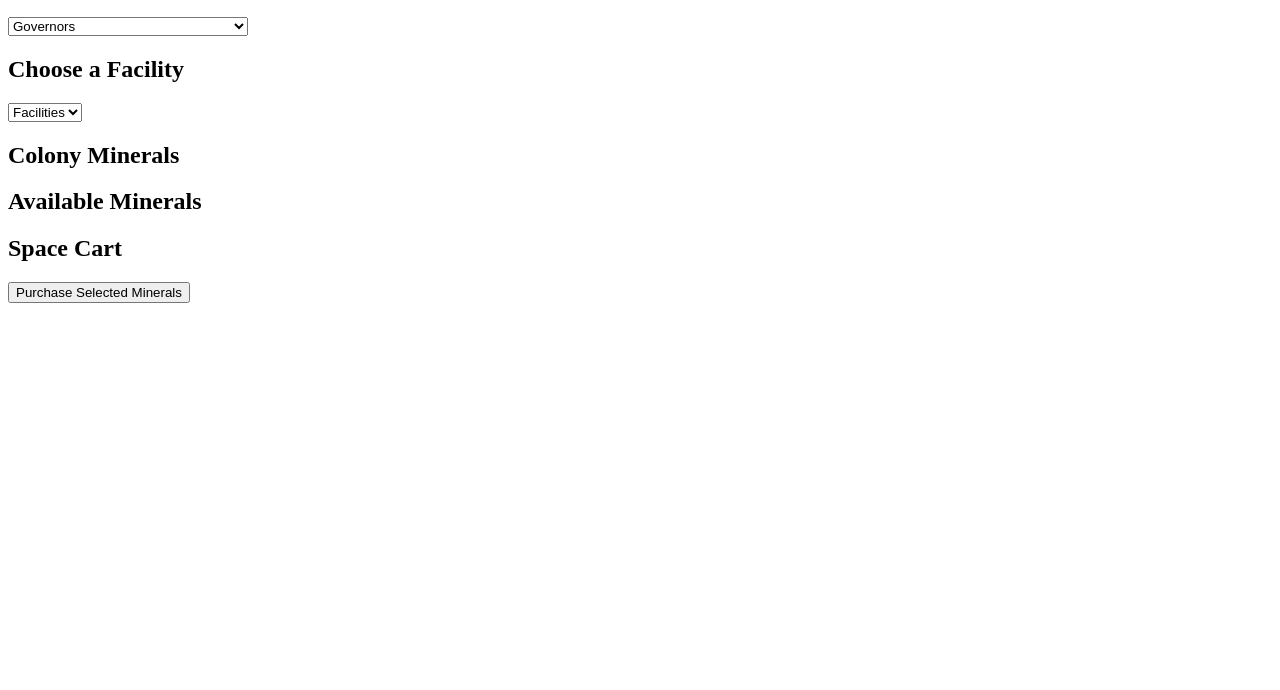
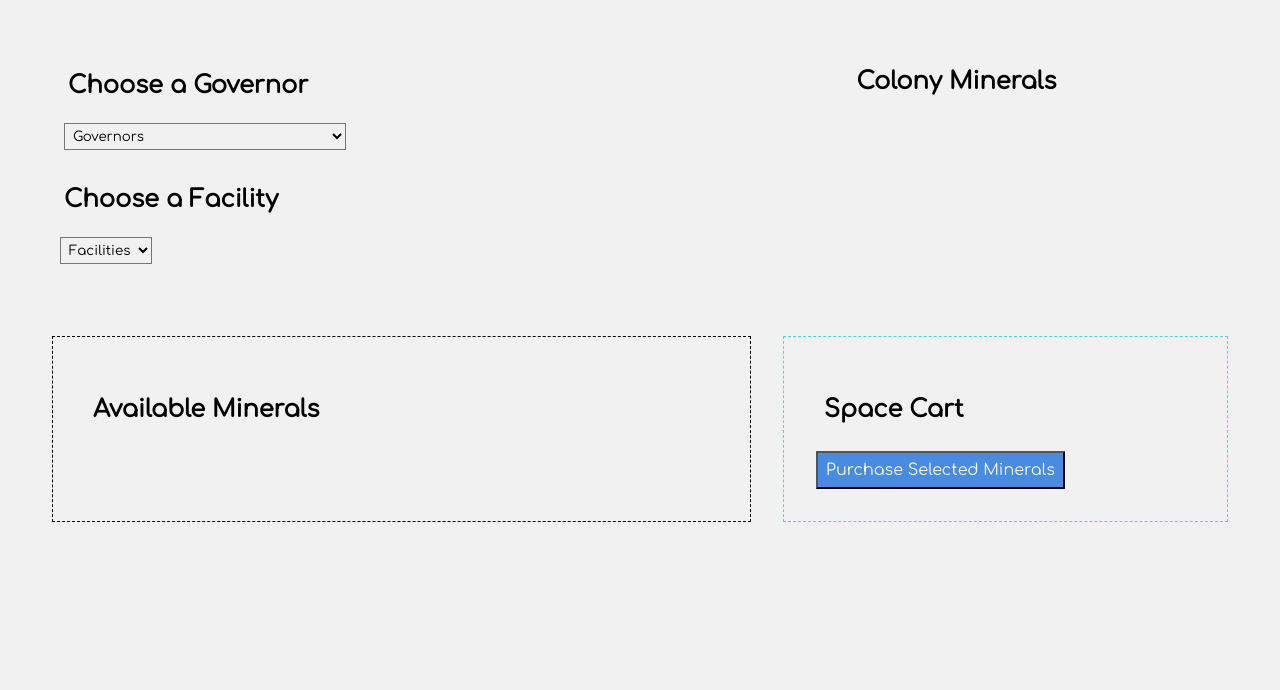
Before and after one commit to nss-day-cohort-56/team-3-exomine, a plain HTML site: page index.html in a window 1280 px wide. Shown: the part 110-800 px from the top of the page. Drawn offline with Linux system fonts and the light colour scheme; a web font is replaced by a local one.

Commit message:
Holy CSS Batman

```diff
--- a/index.html
+++ b/index.html
@@ -2,8 +2,7 @@
 <html lang="en">
 <head>
     <meta charset="UTF-8">
-    <meta http-equiv="X-UA-Compatible" content="IE=edge">
-    <meta name="viewport" content="width=device-width, initial-scale=1.0">
+    <link rel="stylesheet" href="./styles/main.css">
     <title>Exomine</title>
 </head>
 <body>
--- a/scripts/Exomine.js
+++ b/scripts/Exomine.js
@@ -25,9 +25,15 @@ export const Exomine = () => {
         </header>
      <article class="top">
      <article class="choices">
-        <section class="choices__governors">
-              ${governorSelect()}
+     <section class="govatar">
+     <section class="choices__governors">
+            ${governorSelect()}
         </section>
+
+        <section class="avatar">
+            ${avatarHTML()}
+        </section>
+    </section>
         <section class="choices__facilities">
            ${facilitiesDropDown()}
 
@@ -41,19 +47,18 @@ export const Exomine = () => {
     </article>
     </article>
     <article class="bottom">
-    <article>
+    <article class="facilityMin">
         <section class="choices__minerals">
          ${facilityStockHTML()}
         </section>
     </article>
 
-    <article>
+    <article class="cartButton">
         <section class="cart">
         ${cartHTML()}
+
         </section>
-
-            <button id="purchase">Purchase Selected Minerals</button>
+        <button id="purchase">Purchase Selected Minerals</button>
     </article>
-    ${avatarHTML()}
     `
 }
--- a/scripts/Govenors.js
+++ b/scripts/Govenors.js
@@ -31,7 +31,7 @@ export const governorSelect = () => {
 
     const govOptionsArray = governors.map(
         (governor) => {
-            return `<option name="governorOption"  value="${governor.colonyId}--${governor.id}">${governor.name}</option><img src="${governor.avatar}" alt="image"/>`
+            return `<option value="${governor.colonyId}--${governor.id}">${governor.name}</option><img src="${governor.avatar}" alt="image"/>`
         }
     )
 
--- a/scripts/avatar.js
+++ b/scripts/avatar.js
@@ -10,7 +10,7 @@ export const avatarHTML = () => {
     else {
         for (const governor of governors) {
             if (governor.id === transient.selectedGovernor) {
-                html += `<img src="${governor.avatar}" alt="image"/> `
+                html += `<img class="pic" src="${governor.avatar}" alt="image"/> `
             }
         }
     }
--- a/scripts/database.js
+++ b/scripts/database.js
@@ -10,7 +10,7 @@ const database = {
     governors: [
         { id: 1, name: "Reanimated Arnold Schwarzenegger", colonyId: 1, active: true, avatar: "../images/Avatars/ShwartzIsAsBigAsMine.png" },
         { id: 2, name: "The Ghola of Elon Musk", colonyId: 2, active: true, avatar: "../images/Avatars/Musk.png" },
-        { id: 3, name: "Jeff Bezo-Bot", colonyId: 3, active: true, avatar: "../images/Avatars/Bezps.png" },
+        { id: 3, name: "Jeff Bezo-Bot", colonyId: 3, active: true, avatar: "../images/Avatars/Bezos.png" },
         { id: 4, name: "Spike Spiegle", colonyId: 4, active: true, avatar: "../images/Avatars/Spike.png" },
         { id: 5, name: "Mecha-Donald Trump", colonyId: 5, active: true, avatar: "../images/Avatars/FlamingShit.png" },
         { id: 6, name: "President Camacho", colonyId: 1, active: false, avatar: "../images/Avatars/Camacho.png" },
--- a/scripts/facilityStock.js
+++ b/scripts/facilityStock.js
@@ -32,18 +32,18 @@ export const facilityStockHTML = () => {
     const filteredFacilityMinerals = mineralFacilities.filter(facilityMineral => facilityMineral.facilityId === transient.selectedFacility)
 
     let html = "<h2> Available Minerals</h2>"
-    html += "<ul>"
+    html += ""
     const mineralStockArray = filteredFacilityMinerals.map(
         (facilityMineral) => {
             for (const mineral of minerals) {
                 if (facilityMineral.mineralId === mineral.id) {
                     if (facilityMineral.quantity !== 0) {
-                        return `<li> <input id="mineralOptions"type="radio" name"mineral" value="${facilityMineral.id}"/>${facilityMineral.quantity} tons of ${mineral.name} </li>`
+                        return `<div> <input id="mineralOptions"type="radio" name"mineral" value="${facilityMineral.id}"/>${facilityMineral.quantity} tons of ${mineral.name} </div>`
                     }
                 }
             }
         })
     html += mineralStockArray.join("")
-    html += "</ul>"
+    // html += "</ul>"
     return html
 }
--- a/styles/main.css
+++ b/styles/main.css
@@ -0,0 +1,93 @@
+@import url("https://fonts.googleapis.com/css?family=Comfortaa|Patua+One");
+
+* {
+    /* border-radius: 1px;
+    border: 1px dashed goldenrod; */
+
+    font-family: "Comfortaa", Arial, sans-serif;
+    background-color: rgb(241, 241, 241);
+    padding: .25rem;
+
+
+}
+.header {
+    /* border: 1px dashed goldenrod; */
+    text-align: center;
+}
+
+.govatar {
+    display: flex;
+    flex-direction: row;
+    flex-wrap: wrap;
+}
+
+
+.choices {
+    flex-grow: 3;
+    /* border: 1px dashed blue; */
+}
+
+.colonyStockContainer {
+    flex-grow: 1;
+}
+
+.top {
+    /* border: 1px dashed black; */
+    /* box-shadow: 0.25rem 0.25rem 0.5rem rgb(143, 143, 143); */
+    display: flex;
+    flex-direction: row;
+    justify-content: space-around;
+    justify-content: space-between;
+    padding: 2rem;
+
+}
+
+.bottom {
+    /* border: 1px dashed green; */
+    /* box-shadow: 0.25rem 0.25rem 0.5rem rgb(143, 143, 143); */
+    display: flex;
+    flex-direction: row;
+    justify-content: space-around;
+    justify-content: space-between;
+    padding: 1rem;
+}
+
+.facilityMin {
+    border: 1px dashed black;
+    padding: 2rem;
+    flex-grow: 3;
+    margin: 1rem;
+}
+.cartButton {
+    border: 1px dashed turquoise;
+    padding: 2rem;
+    flex-grow: 1;
+    margin: 1rem;
+}
+
+/* .cart {
+    border: 1px dashed red;
+
+}
+
+.choices__minerals {
+    border: 1px dashed purple;
+
+} */
+
+.pic {
+    height: 100px;
+    width: 100px;
+}
+
+
+#purchase {
+    display: flex;
+    justify-content: center;
+    /* margin: 1rem 0 2rem 2rem; */
+    padding: 0.5rem;
+    background-color: rgb(72, 139, 227);
+    color: lightgoldenrodyellow;
+    font-size: 1rem;
+
+}
```
Also changed, not shown: 1 other file.
